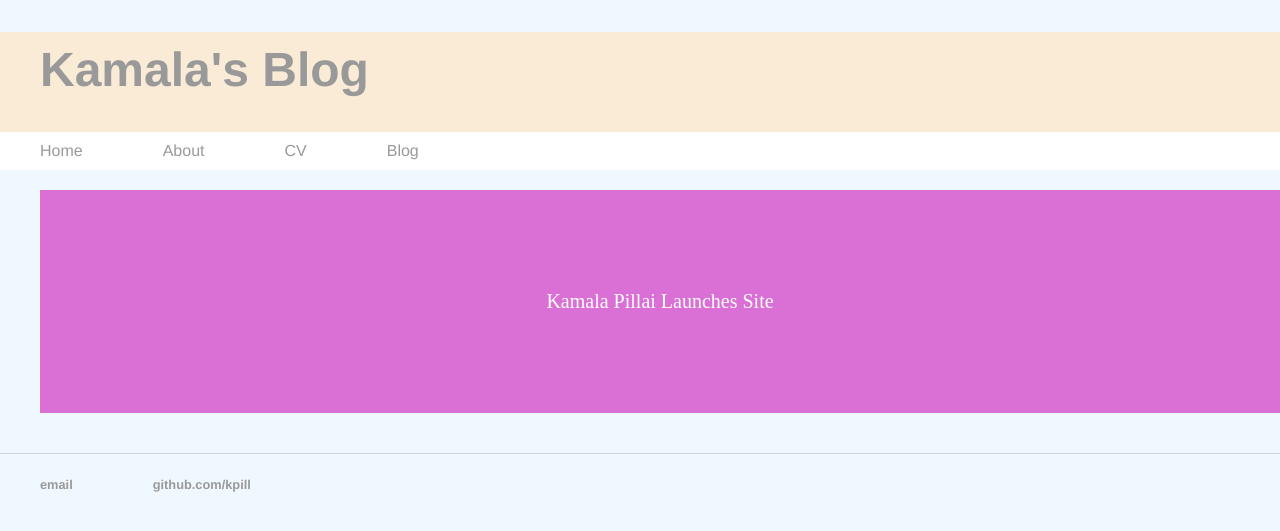
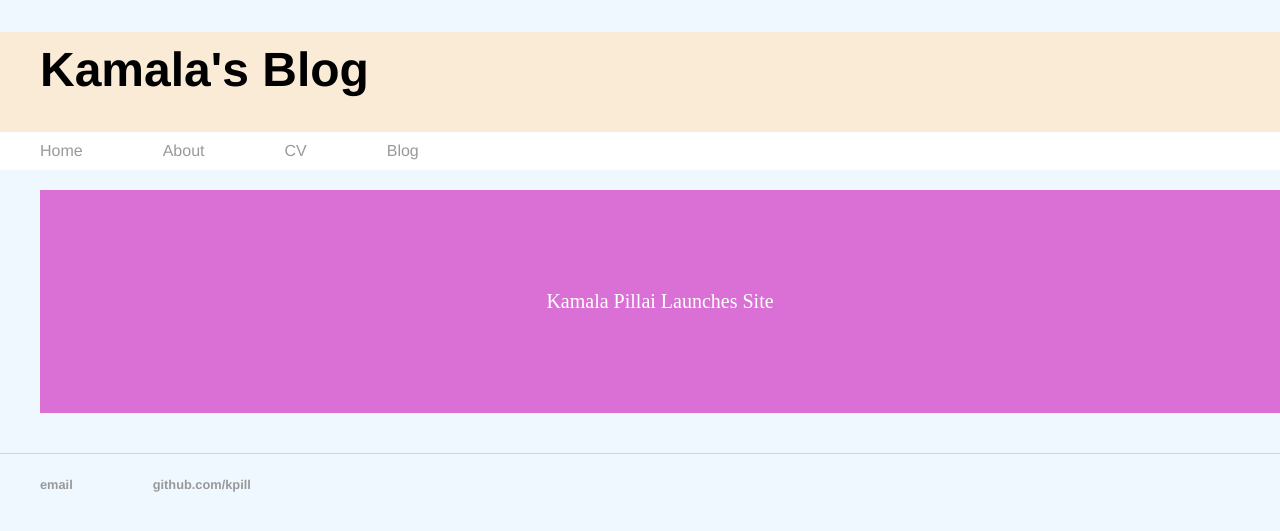
Before and after one commit to kpill/kpill.github.io, a Jekyll site: the page built from index.html, in a window 1280 px wide. Shown: the top 531 px of the page. Built offline with Jekyll 4.4.1, drawn with Linux system fonts in a browser that asks for light colours.

Commit message:
Update main.css

```diff
--- a/css/main.css
+++ b/css/main.css
@@ -5,6 +5,11 @@ header {
 	height: 100px;
 	vertical-align: middle;
 }
+
+a.home {
+	color: Black;
+}
+
 body {
     margin: 0 auto;
     background-color: AliceBlue;
```
